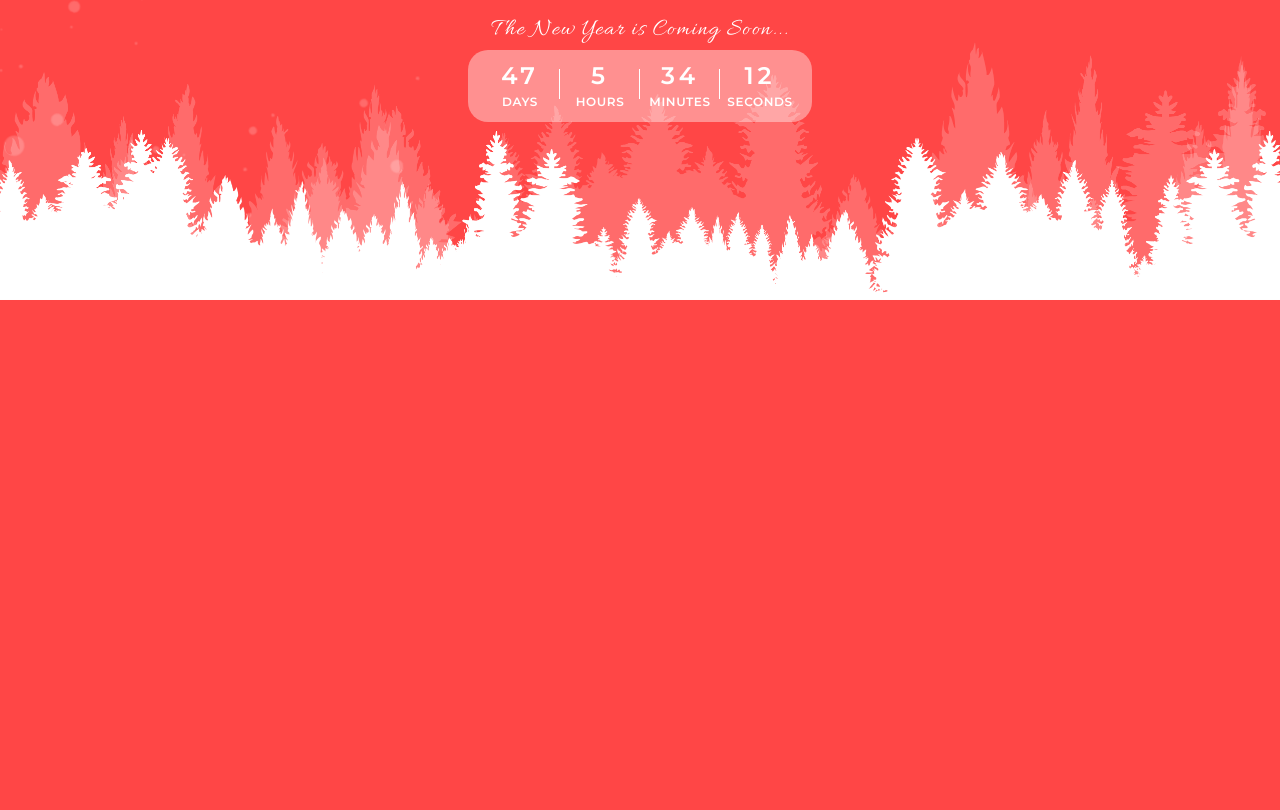
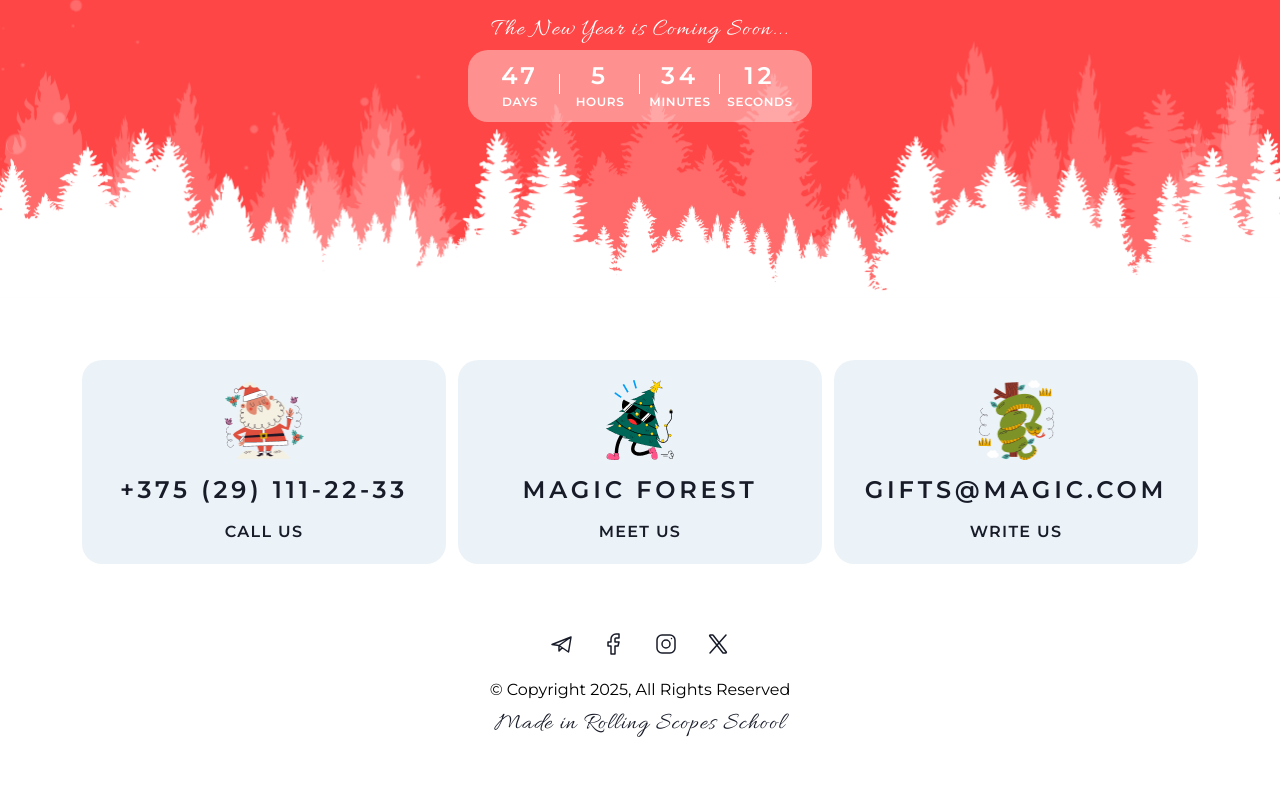
Before and after one commit to evgeniia-korolova/christmas-shop, a plain HTML site: page index.html in a window 1280 px wide. Shown: the part 2370-3180 px from the top of the page. Before the commit the page ends 2670 px from the top, so only its background shows below. Drawn offline with Linux system fonts and the light colour scheme.

Commit message:
add footer

```diff
--- a/index.html
+++ b/index.html
@@ -99,10 +99,10 @@
 						</div>
 						<div class="slider__controlls">
 							<div class="arrow">
-								<img src="./src/images/arrow-prev.svg" alt="">
+								<img src="./src/images/arrow-prev.svg" alt="" />
 							</div>
 							<div class="arrow">
-								<img src="./src/images/arrow-next.svg" alt="">
+								<img src="./src/images/arrow-next.svg" alt="" />
 							</div>
 						</div>
 					</div>
@@ -118,7 +118,6 @@
 									<img src="./src/images/gift-for-work.png" alt="" />
 								</div>
 								<div class="gift__content">
-
 									<h4 class="gift-for-work">For work</h4>
 									<h3 class="gift__text">Console.log Guru</h3>
 								</div>
@@ -128,7 +127,6 @@
 									<img src="./src/images/gift-for-health.png" alt="" />
 								</div>
 								<div class="gift__content">
-
 									<h4 class="gift-for-health">For health</h4>
 									<h3 class="gift__text">Hydration Bot</h3>
 								</div>
@@ -138,7 +136,6 @@
 									<img src="./src/images/gift-for-work.png" alt="" />
 								</div>
 								<div class="gift__content">
-
 									<h4 class="gift-for-work">For work</h4>
 									<h3 class="gift__text">Merge Master</h3>
 								</div>
@@ -148,7 +145,6 @@
 									<img src="./src/images/gift-for-harmony.png" alt="" />
 								</div>
 								<div class="gift__content">
-
 									<h4 class="gift-for-harmony">For harmony</h4>
 									<h3 class="gift__text">Spontaneous Coding Philosopher</h3>
 								</div>
@@ -159,7 +155,9 @@
 				<section class="cta">
 					<div class="container cta__wrapper">
 						<div class="cta__content">
-							<h2>Ready to start your journey to a better version of yourself?</h2>
+							<h2>
+								Ready to start your journey to a better version of yourself?
+							</h2>
 							<a href="#" class="dark__button">Explore magical gifts</a>
 							<div class="timer__wrapper">
 								<h3 class="caption">The New Year is Coming Soon...</h3>
@@ -172,7 +170,6 @@
 									<div class="timer__item">
 										<h2 class="hours">5</h2>
 										<h4>hours</h4>
-
 									</div>
 									<div class="timer__item">
 										<h2 class="minutes">34</h2>
@@ -188,9 +185,50 @@
 						</div>
 					</div>
 				</section>
-
 			</main>
-			<footer></footer>
+			<footer>
+				<div class="container footer__container">
+					<div class="contact__cards">
+						<div class="contact__card">
+							<img src="./src/images/santa-claus.png" alt="santa-claus" />
+							<a href="tel:+375291112233" class="contact__details"
+								>+375 (29) 111-22-33
+							</a>
+							<h3>Call Us</h3>
+						</div>
+						<div class="contact__card">
+							<img src="./src/images/christmas-tree.png" alt="christmas-tree" />
+							<a href="#" class="contact__details">Magic forest</a>
+							<h3>meet us</h3>
+						</div>
+						<div class="contact__card">
+							<img src="./src/images/snake.png" alt="santa-claus" />
+							<a href="mailto:gifts@magic.com" class="contact__details"
+								>gifts@magic.com</a
+							>
+							<h3>write us</h3>
+						</div>
+					</div>
+					<div class="socials">
+						<div class="socials__icons">
+							<a href="#">
+								<img src="./src/images/telegram.svg" alt="tg-icon" />
+							</a>
+							<a href="#">
+								<img src="./src/images/facebook.svg" alt="fb-icon" />
+							</a>
+							<a href="#">
+								<img src="./src/images/instagram.svg" alt="instagram-icon" />
+							</a>
+							<a href="#">
+								<img src="./src/images/x.svg" alt="x-icon" />
+							</a>
+						</div>
+						<div class="copy-rights">© Copyright 2025, All Rights Reserved</div>
+						<h3 class="caption">Made in Rolling Scopes School</h3>
+					</div>
+				</div>
+			</footer>
 		</div>
 	</body>
 </html>
--- a/src/sass/components/_cta.scss
+++ b/src/sass/components/_cta.scss
@@ -42,7 +42,7 @@
             transform: translateY(-50%);
             right: 0;
             width: 1px;
-            height: 30px;
+            height: 20px;
         }
 	}
 }
--- /dev/null
+++ b/src/sass/components/_footer.scss
@@ -0,0 +1,73 @@
+.contact__cards {
+	display: flex;
+	gap: 12px;
+	margin-bottom: 60px;
+
+	.contact__card {
+		display: flex;
+		flex-direction: column;
+		gap: 12px;
+		align-items: center;
+		flex-basis: 33%;
+		background: $content-background;
+		border-radius: 20px;
+		padding: 20px 0;
+
+		a,
+		h3 {
+			color: $dark;
+		}
+
+		a {
+			font-weight: 600;
+			font-size: 24px;
+			line-height: 152%;
+			letter-spacing: 0.16em;
+			text-transform: uppercase;
+		}
+
+		h3 {
+			font-family: $font-family;
+			font-weight: 600;
+			font-size: 16px;
+			line-height: 152%;
+			letter-spacing: 0.08em;
+			text-transform: uppercase;
+		}
+
+		img {
+			width: 80px;
+			height: 80px;
+		}
+	}
+}
+
+.socials {
+	display: flex;
+	flex-direction: column;
+	align-self: center;
+    gap: 10px;
+
+
+	&__icons {
+		display: flex;
+		justify-content: center;
+        gap: 12px;
+
+
+		a {
+			padding: 8px;
+		}
+	}
+    .copy-rights {
+        font-weight: 400;
+        font-size: 16px;
+        line-height: 148%;
+        text-align: center;
+
+    }
+
+    .caption {
+        color: $dark;
+    }
+}
--- a/src/sass/layouts/__container.scss
+++ b/src/sass/layouts/__container.scss
@@ -49,5 +49,10 @@
     background: url('../images/bg-forest.png') center, url(../images/snow.png) center;
     background-size: cover;
 	background-repeat: no-repeat;
-     padding: 90px 82px 60px 82px;
+     padding: 90px 82px 58px 82px;
 }
+
+.footer__container {
+    padding: 62px 82px;
+    background: $static-white;
+}
--- a/src/sass/style.scss
+++ b/src/sass/style.scss
@@ -8,5 +8,6 @@
 @import 'components/slider';
 @import 'components/gifts';
 @import 'components/cta';
+@import 'components/footer';
 
 @import 'utils/buttons'
```
Also changed, not shown: src/images/christmas-tree.png (added), src/images/facebook.svg (added), src/images/instagram.svg (added), src/images/santa-claus.png (added), src/images/snake.png (added), src/images/telegram.svg (added), src/images/x.svg (added), src/sass/style.css, 1 other file.
